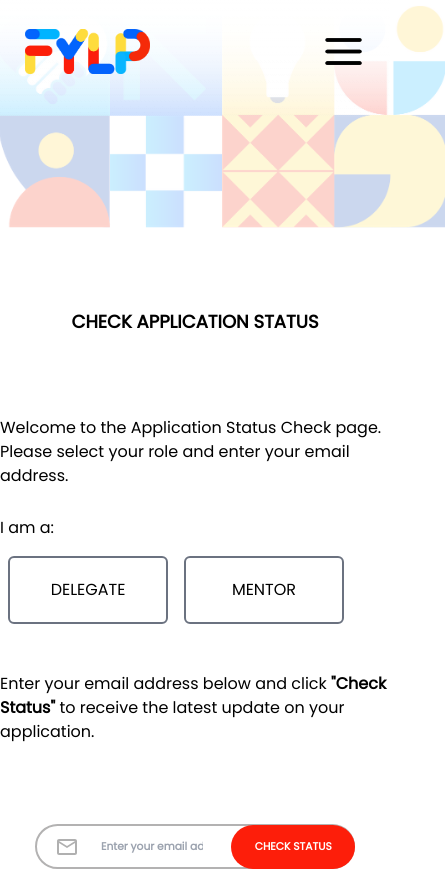
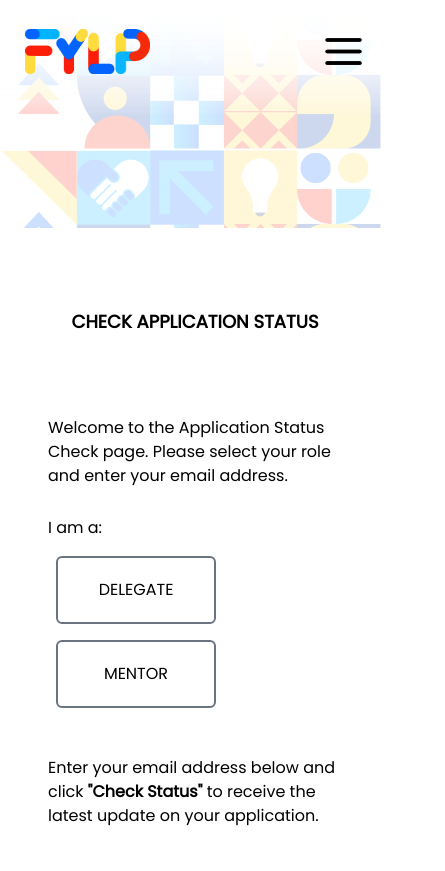
Before and after one commit to SAMAHAN-Systems-Development/FYLP-frontend-2024, a Next.js app: page /check-status in a window 390 px wide. Shown: the top 871 px of the page, 445 px wide, since content can reach past the window. Built offline with nearby package versions, Linux system fonts and the light colour scheme.

Commit message:
fix: fixed responsiveness for page

```diff
--- a/src/app/check-status/page.js
+++ b/src/app/check-status/page.js
@@ -4,26 +4,21 @@ import NavigationBar from '@/components/ui/NavigationBar';
 import CheckStatusTxtField from '@/components/CheckStatusTxtField';
 import CheckStatusComponent from '@/components/CheckStatusComponent';
 import StayConnected from '@/components/StayConnected';
+import Banner from '@/components/ui/Banner';
 
 export default function Page() {
   return (
     <>
       <NavigationBar></NavigationBar>
-      <div className="flex sm:h-[342px] xsm:h-[228px] w-[calc(100%+175px)] opacity-20 overflow-hidden sm:-ml-[175px] xsm:-ml-[120px]">
-        <div className="relative sm:min-w-[893.5px] xsm:min-w-[595.67px] overflow-hidden">
-          <Image src="/assets/BannerPattern.png" alt="" fill />
-        </div>
-        <div className="relative sm:min-w-[893.5px] xsm:min-w-[595.67px] overflow-hidden">
-          <Image src="/assets/BannerPattern.png" alt="" fill />
-        </div>
-      </div>
+      <Banner />
       <div
         id=""
-        className="flex flex-col justify-center items-center font-poppins sm:px-24 md:px-40 lg:px-80"
+        className="flex flex-col justify-center items-center font-poppins
+        sm:px-24 md:px-40 lg:px-80"
       >
         <p className="font-extrabold py-20 text-lg">CHECK APPLICATION STATUS</p>
       </div>
-      <div className="sm:px-24 md:px-40 lg:px-70 xl:px-80">
+      <div className="xsm:px-12 sm:px-24 md:px-40 lg:px-70 xl:px-80">
         <p>
           Welcome to the Application Status Check page. Please select your role
           and enter your email address.
@@ -33,13 +28,14 @@ export default function Page() {
         <div className="mt-2">
           <CheckStatusComponent></CheckStatusComponent>
         </div>
-        <p className="mt-10">
+        <p className="mt-10 ">
           Enter your email address below and click
           <b> &quot;Check Status&quot;</b> to receive the latest update on your
           application.
         </p>
-        <CheckStatusTxtField />
+
         <div className="flex items-center justify-center flex-col ">
+          <CheckStatusTxtField />
           {/* idk how to trigger the messages so i will be dispalying both */}
           <p>
             Success! Please check your email for the status of your application.
```
